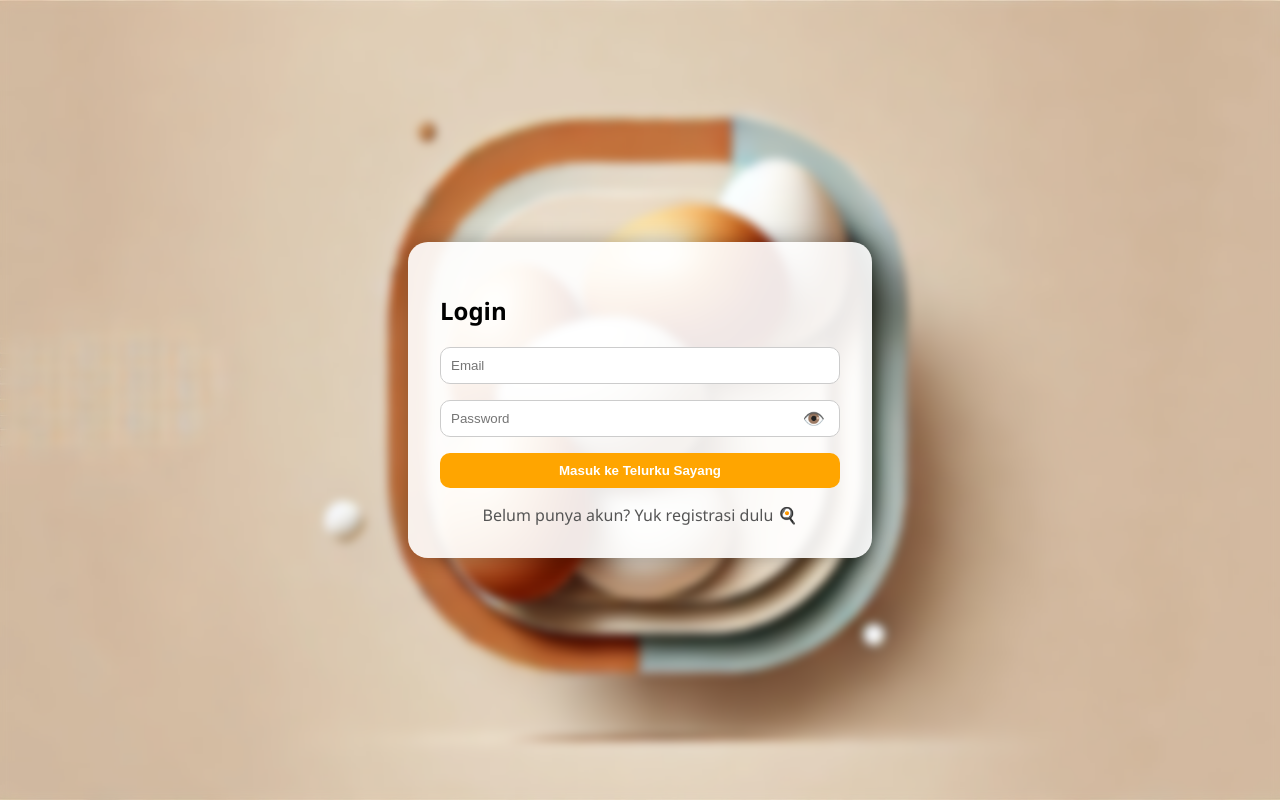
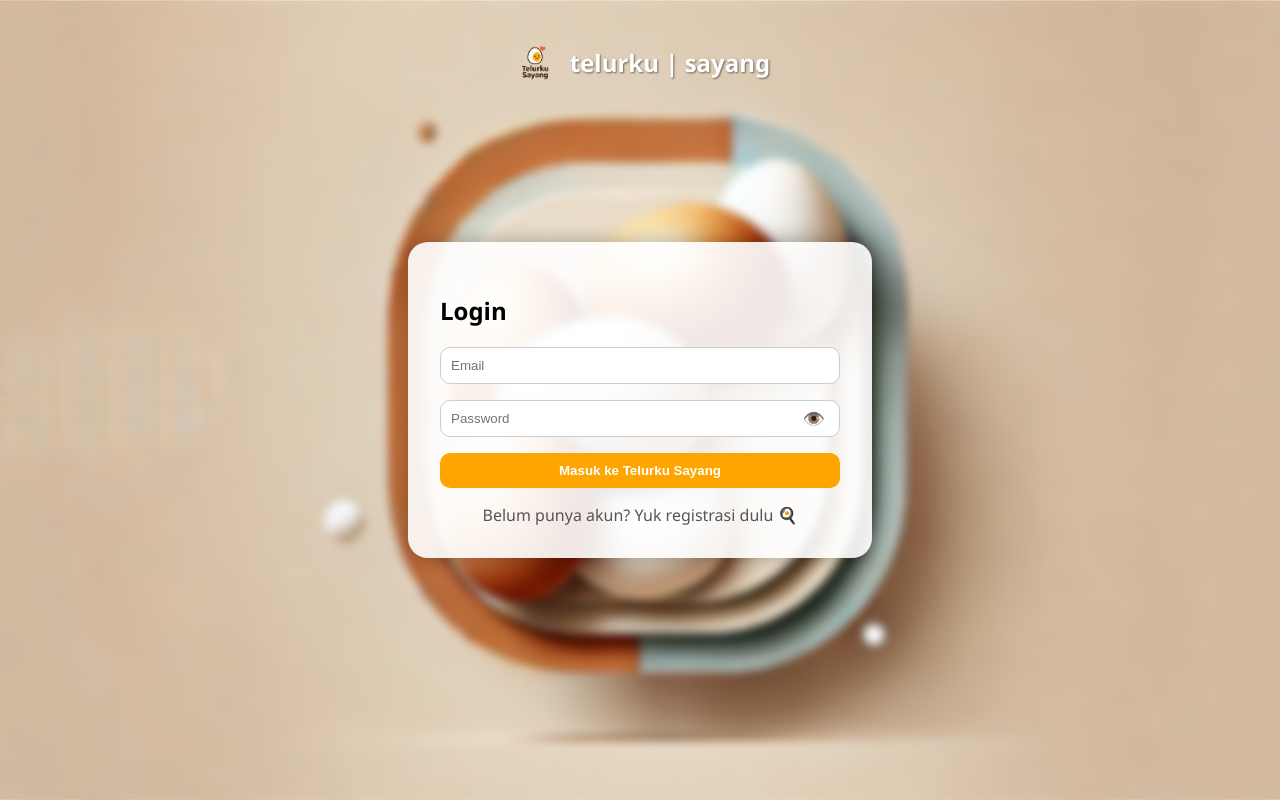
Before and after one commit to rajibmuh/telurku-sayang, a website: page public/auth.html in a window 1280 px wide. Drawn offline with Linux system fonts and the light colour scheme.

Commit message:
Deskripsi perubahan

```diff
--- a/public/auth.html
+++ b/public/auth.html
@@ -4,6 +4,7 @@
   <meta charset="UTF-8">
   <title>Telurku Sayang - Login & Registrasi</title>
   <meta name="viewport" content="width=device-width, initial-scale=1.0">
+  <link rel="icon" href="assets/img/logotelur.png" type="image/png">
   <style>
     body {
       margin: 0;
@@ -126,9 +127,36 @@
     #ownerName {
       margin-top: 1rem;
     }
+
+    .logo {
+      position: absolute;
+      top: 30px;
+      display: flex;
+      align-items: center;
+      justify-content: center;
+      width: 100%;
+    }
+
+    .logo img {
+      width: 50px;
+      height: 50px;
+      margin-right: 10px;
+    }
+
+    .logo h1 {
+      font-size: 24px;
+      color: white;
+      text-shadow: 1px 1px 2px rgba(0,0,0,0.5);
+    }
+
   </style>
 </head>
 <body>
+  <div class="logo">
+    <img src="assets/img/logotelur.png" alt="Logo" />
+    <h1>telurku | sayang</h1>
+  </div>
+
   <div class="container">
     <h2 id="form-title">Login</h2>
     <form id="auth-form" novalidate>
@@ -198,10 +226,10 @@
         }
 
         const newUser = { email, password, ownerName };
-          users.push(newUser);
-          localStorage.setItem('users', JSON.stringify(users));
-          showPopup(true, 'Registrasi sukses! Telurmu siap menetas! 🐣✨');
-          setTimeout(() => {
+        users.push(newUser);
+        localStorage.setItem('users', JSON.stringify(users));
+        showPopup(true, 'Registrasi sukses! Telurmu siap menetas! 🐣✨');
+        setTimeout(() => {
           toggleForm();
           closePopup();
         }, 1500);
```
